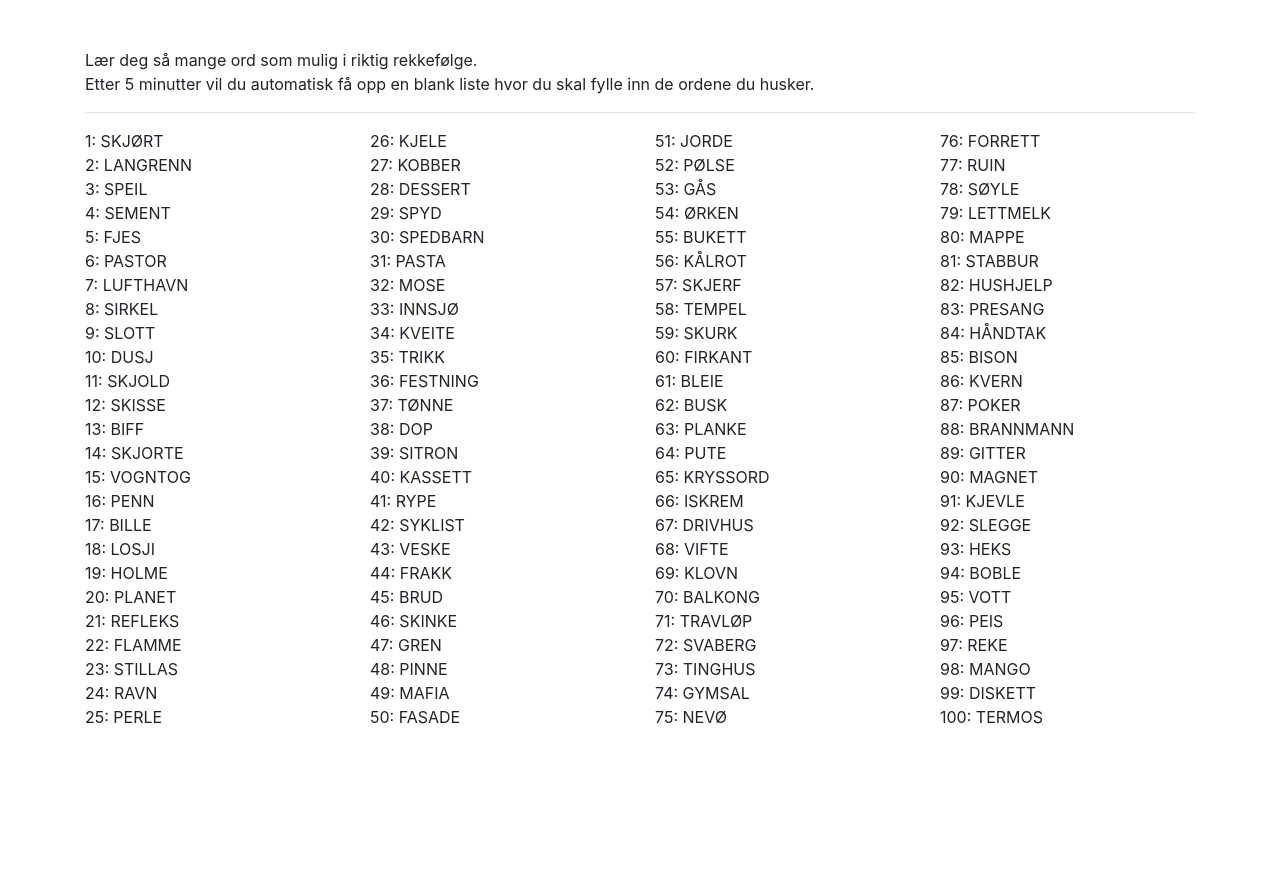
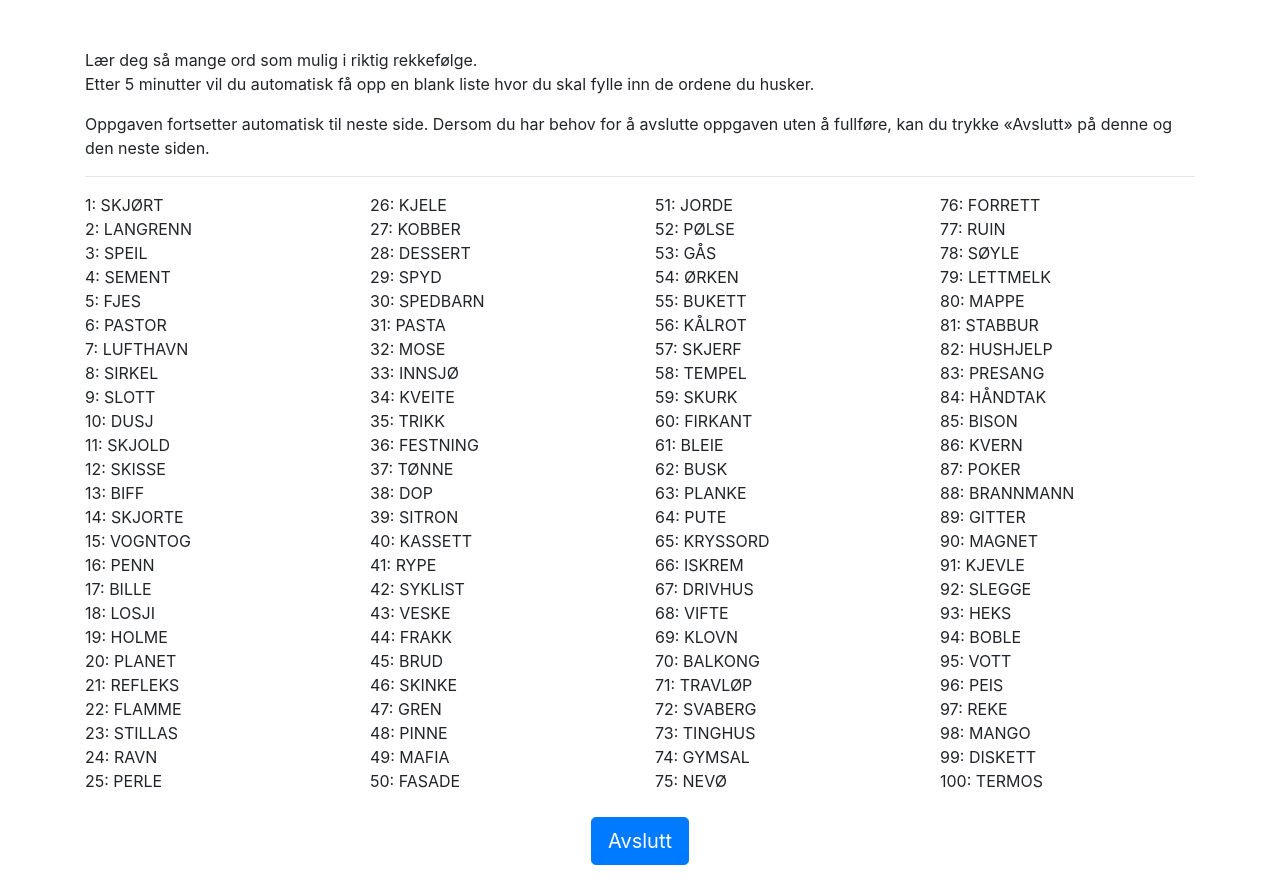
Before and after one commit to LCBC-UiO/js_onlinestudies, a plain HTML site: page 100words_w2/stimulus.html in a window 1280 px wide. Before the commit the page ends 800 px from the top, so only its background shows below. Drawn offline with Linux system fonts and the light colour scheme.

Commit message:
100words: reenable skip botton + fix spelling

```diff
--- a/100words_w2/stimulus.html
+++ b/100words_w2/stimulus.html
@@ -8,13 +8,14 @@
   <body>
     <div class="container mt-5">
       <p>Lær deg så mange ord som mulig i riktig rekkefølge. <br>
-        Etter 5 minutter vil du automatisk få opp en blank liste hvor du skal fylle inn de ordene du husker. </p>
+        Etter 5 minutter vil du automatisk få opp en blank liste hvor du skal fylle inn de ordene du husker.</p>
+      <p>Oppgaven fortsetter automatisk til neste side. Dersom du har behov for å avslutte oppgaven uten å fullføre, kan du trykke «Avslutt» på denne og den neste siden.</p>
       <hr>
       <div class="row" id="wlTarget"></div>
       <div class="row">
-        <!-- <div class="col text-center">
-          <button class="btn btn-primary btn-lg entry button my-4" onclick="location.href='recall.html'">Fortsett</button>
-        </div> -->
+        <div class="col text-center">
+          <button class="btn btn-primary btn-lg entry button my-4" onclick="location.href='recall.html'">Avslutt</button>
+        </div>
       </div>
     </div>
     <script>
```
Also changed, not shown: 100words_w2/recall.html (+1 -1 lines).
